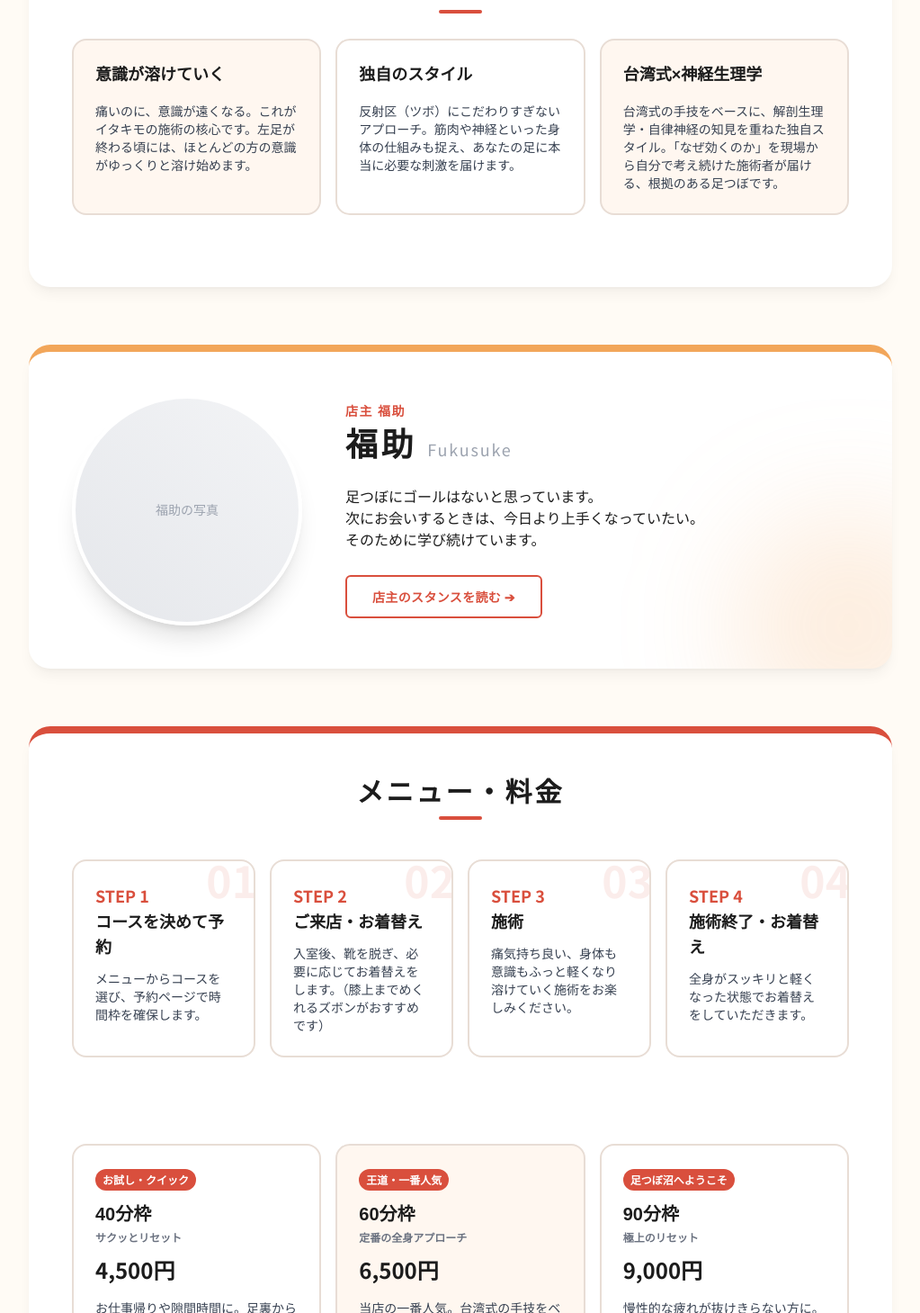
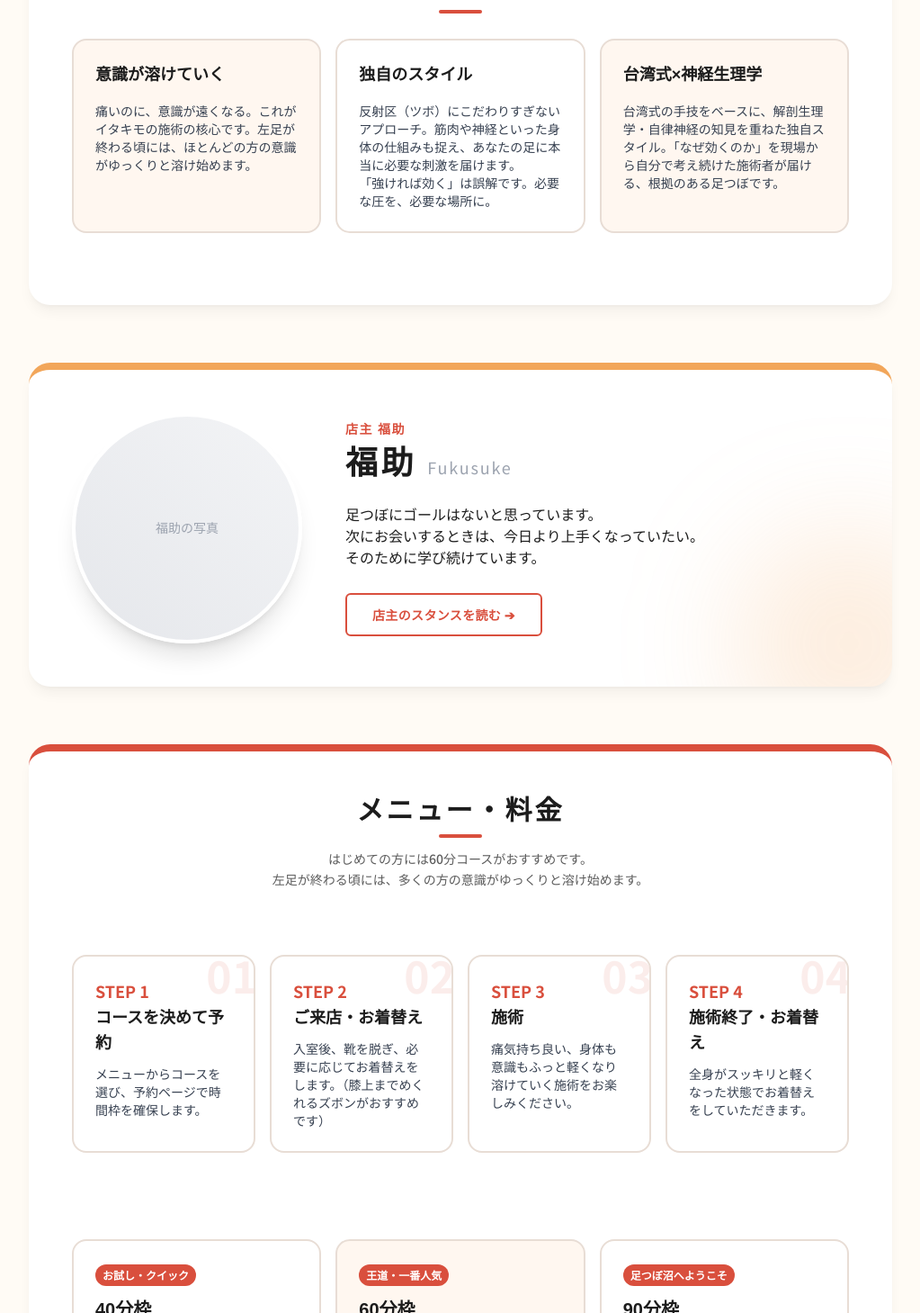
Before and after one commit to ashiyafukusuke/fukusuke2, a Next.js app: page / in a window 1280 px wide. Shown: the part 1171-2630 px from the top of the page at 90% size, without its empty margins (128-1151 px from the left). Built offline with nearby package versions, Linux system fonts and the light colour scheme.

Commit message:
Add files via upload

```diff
--- a/src/components/Enjoy100.tsx
+++ b/src/components/Enjoy100.tsx
@@ -37,10 +37,14 @@ export default function Enjoy100() {
     <section className="bg-card rounded-3xl shadow-lg shadow-black/5 border-t-8 border-sub p-6 md:p-12 text-ink relative overflow-hidden">
       <div className="flex flex-col">
         <div className="text-center mb-8 md:mb-10">
-          <h2 className="font-serif text-2xl md:text-3xl font-black text-ink inline-block relative tracking-widest">
+          <h2 className="font-serif text-2xl md:text-3xl font-black text-ink inline-block relative tracking-widest mb-6">
             イタキモを100％楽しむために
             <div className="absolute -bottom-3 left-1/2 transform -translate-x-1/2 w-12 h-1 bg-sub rounded-full"></div>
           </h2>
+          <p className="text-[14px] text-[#5C5C5C] text-center mb-6 leading-relaxed">
+            初めての方もご安心ください。<br />
+            来店前に知っておくと、より体験が深まります。
+          </p>
           <p className="text-gray-400 mt-6 text-[10px] md:text-xs tracking-widest font-bold md:hidden">
             ← 横にスクロールできます →
           </p>
--- a/src/components/FeaturesCarousel.tsx
+++ b/src/components/FeaturesCarousel.tsx
@@ -11,7 +11,7 @@ export default function FeaturesCarousel() {
     },
     {
       title: "独自のスタイル",
-      content: "反射区（ツボ）にこだわりすぎないアプローチ。筋肉や神経といった身体の仕組みも捉え、あなたの足に本当に必要な刺激を届けます。",
+      content: "反射区（ツボ）にこだわりすぎないアプローチ。筋肉や神経といった身体の仕組みも捉え、あなたの足に本当に必要な刺激を届けます。\n「強ければ効く」は誤解です。必要な圧を、必要な場所に。",
       bg: "bg-card",
       borderColor: "border-divider"
     },
@@ -48,7 +48,7 @@ export default function FeaturesCarousel() {
               className={`min-w-[70vw] sm:min-w-[45vw] md:min-w-[calc(25%-12px)] flex-1 shrink-0 snap-center rounded-2xl p-5 md:p-6 border-2 ${feature.borderColor} ${feature.bg} flex flex-col justify-start`}
             >
               <h3 className="text-base md:text-lg font-black font-serif mb-3 md:mb-4">{feature.title}</h3>
-              <p className="text-xs md:text-sm text-gray-700 leading-relaxed">
+              <p className="text-xs md:text-sm text-gray-700 leading-relaxed whitespace-pre-wrap">
                 {feature.content}
               </p>
             </motion.div>
--- a/src/components/Footer.tsx
+++ b/src/components/Footer.tsx
@@ -53,6 +53,9 @@ export default function Footer() {
           <p><strong>所在地:</strong> 〒202-0001 東京都西東京市ひばりが丘3丁目2−51 2番 51号 2F R-09</p>
           <p className="mt-2"><strong>営業日:</strong> 水・木 6時30分～21時30分</p>
           <p className="text-xs mt-1 text-gray-500">※その他曜日は予約ページにてご確認ください。予約枠がある日時は営業日となります。</p>
+          <a href="https://www.instagram.com/fukusuke.ashiya/" target="_blank" rel="noopener noreferrer" className="text-[13px] text-main underline block text-center mt-3">
+            お問い合わせはInstagramのDMへ
+          </a>
         </motion.div>
 
         <motion.p
--- a/src/components/MenuCarousel.tsx
+++ b/src/components/MenuCarousel.tsx
@@ -18,7 +18,12 @@ export default function MenuCarousel() {
       title: "60分枠",
       price: "6,500円",
       desc: "定番の全身アプローチ",
-      content: "当店の一番人気。台湾式の手技をベースに、神経と血流への働きかけを意識した施術で全身を深いリセットへ導きます。左足が終わる頃には、多くの方の意識がゆっくりと溶け始めます。",
+      content: (
+        <>
+          当店の一番人気。台湾式の手技をベースに、神経と血流への働きかけを意識した施術で全身を深いリセットへ導きます。左足が終わる頃には、多くの方の意識がゆっくりと溶け始めます。
+          <p className="text-[11px] text-main mt-2 font-medium">※初回は合わなければ無料でお帰りいただけます</p>
+        </>
+      ),
       color: "border-divider",
       bg: "bg-cardlight",
       badge: "王道・一番人気",
@@ -41,10 +46,14 @@ export default function MenuCarousel() {
     <section id="menu" className="bg-card rounded-3xl shadow-lg shadow-black/5 border-t-8 border-main p-6 md:p-12 text-ink relative overflow-hidden">
       <div className="flex flex-col">
         <div className="text-center mb-8 md:mb-10">
-          <h2 className="font-serif text-2xl md:text-3xl font-black text-ink inline-block relative tracking-widest">
+          <h2 className="font-serif text-2xl md:text-3xl font-black text-ink inline-block relative tracking-widest mb-6">
             メニュー・料金
             <div className="absolute -bottom-3 left-1/2 transform -translate-x-1/2 w-12 h-1 bg-main rounded-full"></div>
           </h2>
+          <p className="text-[14px] text-[#5C5C5C] text-center mb-4 leading-relaxed">
+            はじめての方には60分コースがおすすめです。<br />
+            左足が終わる頃には、多くの方の意識が<br className="md:hidden" />ゆっくりと溶け始めます。
+          </p>
         </div>
 
         {/* ご利用の流れカルーセルをここに組み込む */}
--- a/src/components/StickyNav.tsx
+++ b/src/components/StickyNav.tsx
@@ -45,10 +45,10 @@ export default function StickyNav() {
               </a>
               <span className="text-divider hidden sm:inline">|</span>
               <a
-                href="#cancel-policy"
+                href="#access"
                 className="text-xs sm:text-sm text-graytext hover:text-main transition-colors whitespace-nowrap px-2 py-1 rounded hover:bg-main/5 font-semibold"
               >
-                ポリシー
+                アクセス
               </a>
             </div>
 
```
